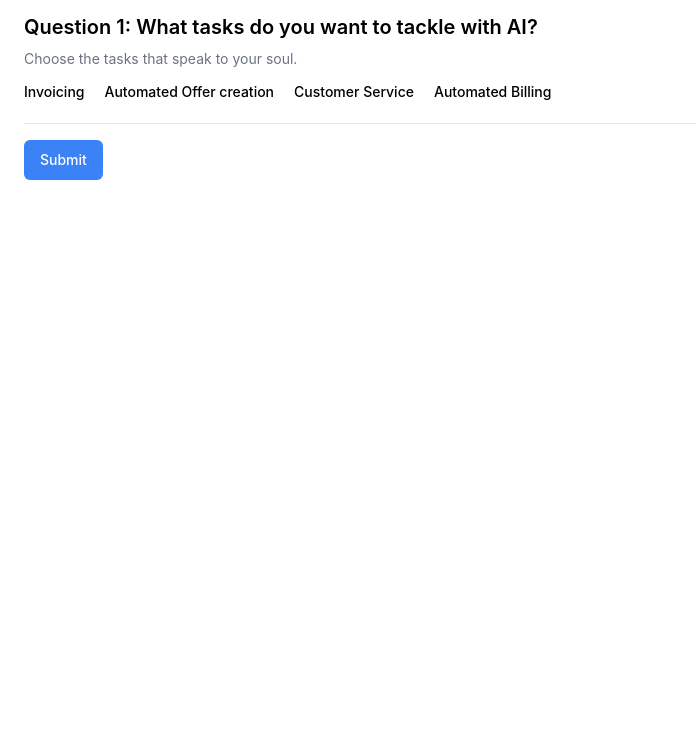
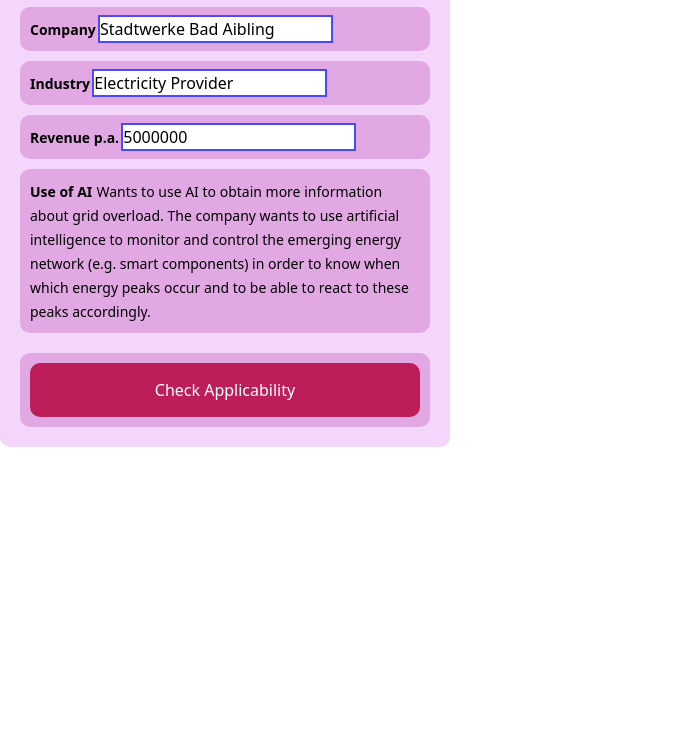
Before and after one commit to iSephix/eLegal, a plain HTML site: page index.html in a window 1280 px wide. Shown: the part 67-800 px from the top of the page, without its empty margins (0-696 px from the left). Drawn offline with nearby package versions, Linux system fonts and the light colour scheme.

Commit message:
Update index.html

```diff
--- a/index.html
+++ b/index.html
@@ -1,50 +1,62 @@
-<html>
+<!DOCTYPE html>
+<html lang="en">
 <head>
-  <title>eLegal Submission - AI Act Tool</title>
 <script src="https://cdn.tailwindcss.com"></script>
+<meta charset="UTF-8">
+<meta name="viewport" content="width=device-width, initial-scale=1.0">
+<title>AI Act Navigator</title>
 <style>
-    body, h1, h2, h3, h4, h5, h6 { font-family: 'Inter', sans-serif; --font-sans: 'Inter'; }
+  .bg-custom { background-color: #f3d6f9; }
+  .header { background-color: #bd1e59; color: white; text-align: center; padding: 10px; border-radius: 10px 10px 0 0; }
+  .section { background-color: #e2a8e4; padding: 10px; border-radius: 10px; margin-top: 10px; }
+  .highlight { outline: 2px solid #4949ffff; }
+  .button { background-color: #bd1e59; color: white; width: 100%; padding: 15px; border-radius: 10px; cursor: pointer; }
 </style>
 </head>
 <body>
-  <div class="px-4 pb-20 md:px-6">
-    <div class="space-y-4">
-      <div class="space-y-1">
-        <h1 class="text-3xl font-bold">AI Act Tool</h1>
-        <p class="text-gray-500 dark:text-gray-400">
-          Answer the following questions to find out how you can use AI safely and legally.
-        </p>
+<div class="bg-custom" style="padding: 20px; width: 450px; border-radius: 10px;">
+  <div class="header">AI ACT NAVIGATOR</div>
+  <div class="section">
+    <label for="company" class="font-semibold text-sm">Company</label>
+    <input id="company" type="text" value="Stadtwerke Bad Aibling" class="highlight">
   </div>
-      <div class="space-y-6">
-        <div class="space-y-4">
-          <div class="space-y-2">
-            <h2 class="text-xl font-semibold">Question 1: What tasks do you want to tackle with AI?</h2>
-            <p class="text-sm text-gray-500 dark:text-gray-400">Choose the tasks that speak to your soul.</p>
+  <div class="section">
+    <label for="industry" class="font-semibold text-sm">Industry</label>
+    <input id="industry" type="text" value="Electricity Provider" class="highlight">
   </div>
-          <div class="space-y-2">
-            <div class="flex flex-row">
-              <div class="flex items-center gap-2 mr-5 hover:bg-blue-300">
-                <label class="text-sm font-medium leading-none peer-disabled:cursor-not-allowed peer-disabled:opacity-70" for="red">Invoicing</label>
+  <div class="section">
+    <label for="revenue" class="font-semibold text-sm">Revenue p.a.</label>
+    <input id="revenue" type="text" value="5000000" class="highlight">
   </div>
-              <div class="flex items-center gap-2 mr-5 hover:bg-blue-300">
-                <label class="text-sm font-medium leading-none peer-disabled:cursor-not-allowed peer-disabled:opacity-70" for="blue">Automated Offer creation</label>
+  <div class="section">
+    <span class="font-semibold text-sm">Use of AI</span>
+    <span class="text-sm">
+      Wants to use AI to obtain more information about grid overload. The company wants to use artificial
+      intelligence to monitor and control the emerging energy network (e.g. smart components) in order to know
+      when which energy peaks occur and to be able to react to these peaks accordingly.
+    </span>
   </div>
-              <div class="flex items-center gap-2 mr-5 hover:bg-blue-300">
-                <label class="text-sm font-medium leading-none peer-disabled:cursor-not-allowed peer-disabled:opacity-70" for="green">Customer Service</label>
-              </div>
-              <div class="flex items-center gap-2 hover:bg-blue-300">
-                <label class="text-sm font-medium leading-none peer-disabled:cursor-not-allowed peer-disabled:opacity-70" for="purple">Automated Billing</label>
+  <div class="section" style="margin-top: 20px;">
+    <button class="button" onclick="submitData()">Check Applicability</button>
   </div>
 </div>
-          </div>
-        </div>
-        <div class="border-t border-gray-200 dark:border-gray-800 pt-4">
-          <button class="inline-flex items-center justify-center whitespace-nowrap rounded-md text-sm font-medium ring-offset-background transition-colors focus-visible:outline-none focus-visible:ring-2 focus-visible:ring-ring focus-visible:ring-offset-2 disabled:pointer-events-none disabled:opacity-50 bg-blue-500 text-white hover:bg-blue-700 h-10 px-4 py-2">
-            Submit
-          </button>
-        </div>
-      </div>
-    </div>
-  </div>
+<script>
+function submitData() {
+  const company = document.getElementById('company').value;
+  const industry = document.getElementById('industry').value;
+  const revenue = document.getElementById('revenue').value;
+
+  fetch('https://api.vercel.app/sendData', {
+    method: 'POST',
+    headers: {
+      'Content-Type': 'application/json',
+    },
+    body: JSON.stringify({ company, industry, revenue }),
+  })
+  .then(response => response.json())
+  .then(data => console.log(data))
+  .catch(error => console.error('Error:', error));
+}
+</script>
 </body>
 </html>
```
Lines whose indentation alone changed are shown as unchanged.
